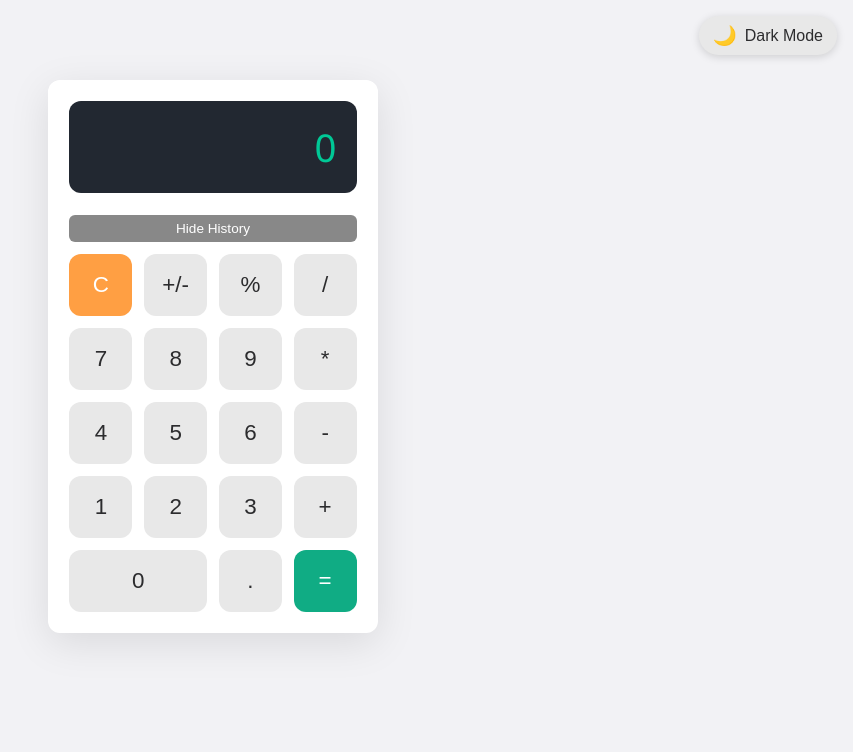
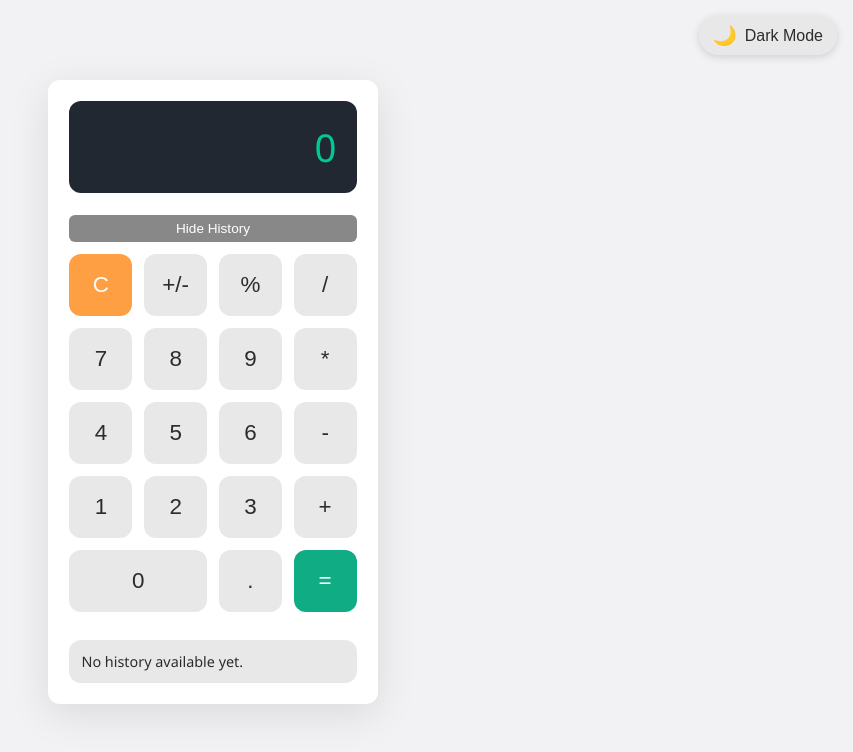
Before and after one commit to qnchoyy/Calculator-task, a React (Vite) app: page / in a window 1280 px wide. Both pictures are taken after a click on the button "Show History". Shown: the top 752 px of the page, without its empty margins (427-1280 px from the left). Built offline with nearby package versions, Linux system fonts and the light colour scheme.

Commit message:
Show message when history is empty

```diff
--- a/src/components/Calculator/Calculator.jsx
+++ b/src/components/Calculator/Calculator.jsx
@@ -60,9 +60,12 @@ export default function Calculator() {
           </button>
         ))}
       </div>
-
-      {showHistory && history.length > 0 && (
+      {showHistory && (
         <div className={styles.history}>
+          {history.length === 0 ? (
+            <p className={styles.noHistory}>No history available yet.</p>
+          ) : (
+            <>
               <h4>History</h4>
               <ul>
                 {history.map((item, idx) => (
@@ -72,6 +75,8 @@ export default function Calculator() {
               <button className={styles.clearHistoryBtn} onClick={clearHistory}>
                 Clear History
               </button>
+            </>
+          )}
         </div>
       )}
     </div>
```
Lines whose indentation alone changed are shown as unchanged.
